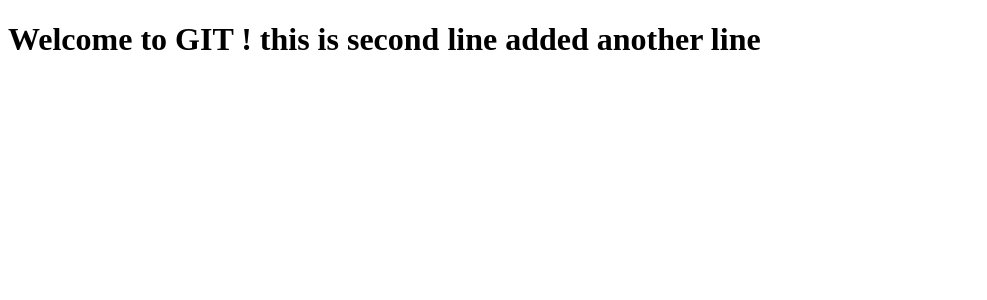
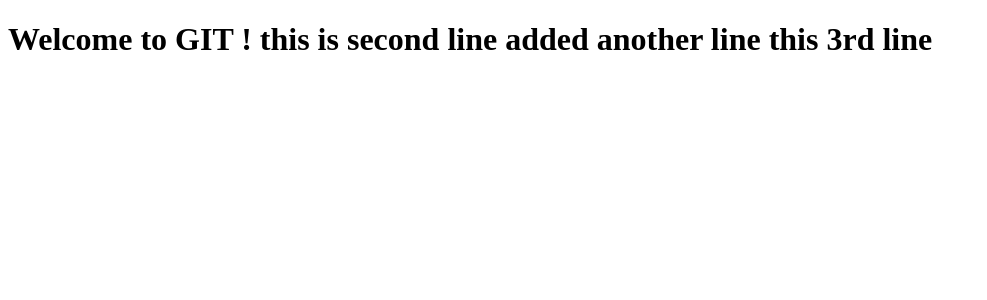
Before and after one commit to SG-13/VSCodeDemo, an Angular app: page / in a window 1280 px wide. Shown: the top 300 px of the page, without its empty margins (0-987 px from the left). Built offline with nearby package versions, Linux system fonts and the light colour scheme.

Commit message:
new line added

```diff
--- a/src/app/app.component.ts
+++ b/src/app/app.component.ts
@@ -7,6 +7,7 @@
         Welcome to GIT !
         this is second line
         added another line
+        this 3rd line
       </h1>
   `,
   styles: []
```
